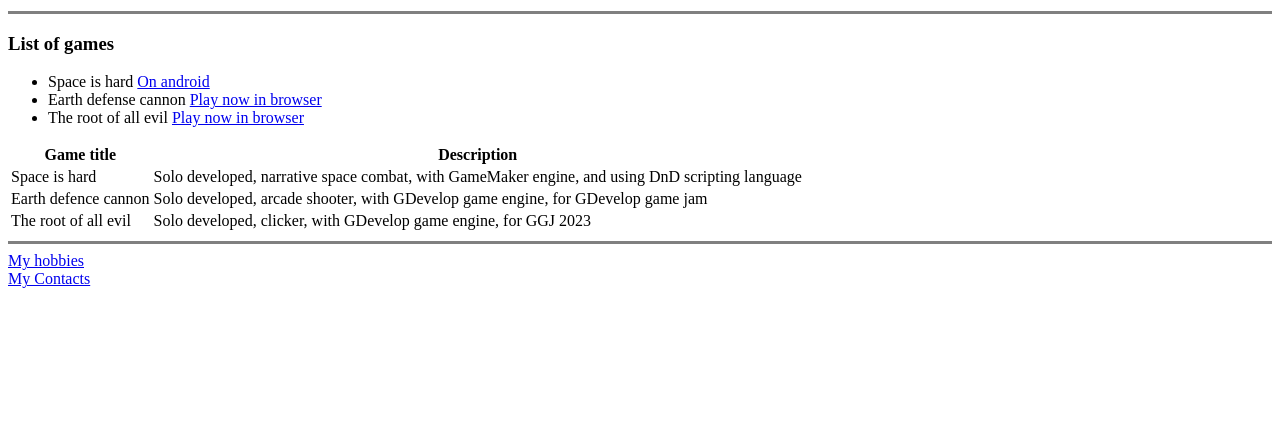
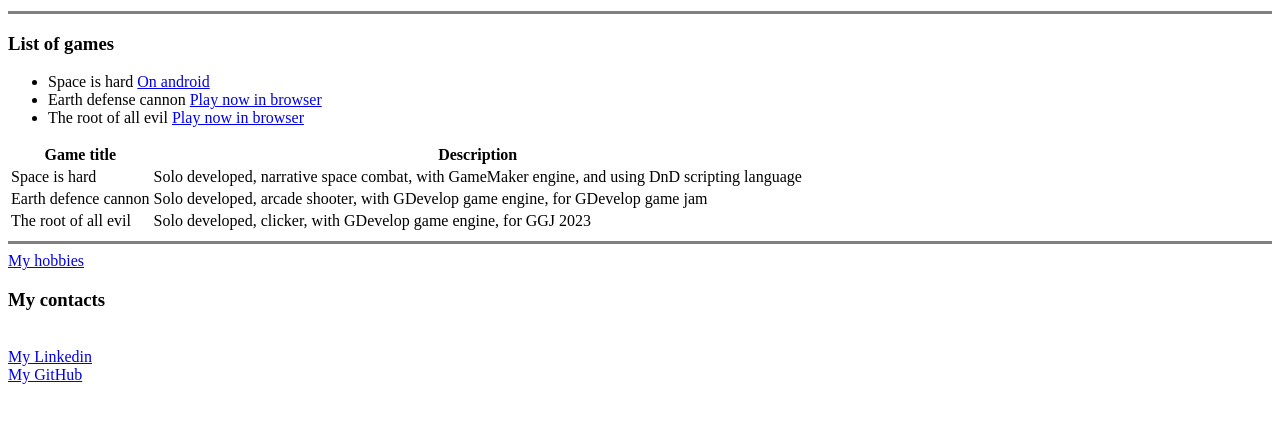
Before and after one commit to Omar-Wahid/CV, a plain HTML site: page index.html in a window 1280 px wide. Shown: the part 351-774 px from the top of the page. Drawn offline with Linux system fonts and the light colour scheme.

Commit message:
Update index.html

```diff
--- a/index.html
+++ b/index.html
@@ -54,6 +54,8 @@
         <hr size="3" noshade>
         <a href="Hobbies.html">My hobbies</a>
         <br>
-        <a href="MyContacts.html">My Contacts</a>
+        <h3>My contacts</h3><br>
+        <a href="https://www.linkedin.com/in/omar-wahid-57710b100/">My Linkedin</a><br>
+        <a href="https://github.com/Omar-Wahid">My GitHub</a>
     </body>
 </html>
```
